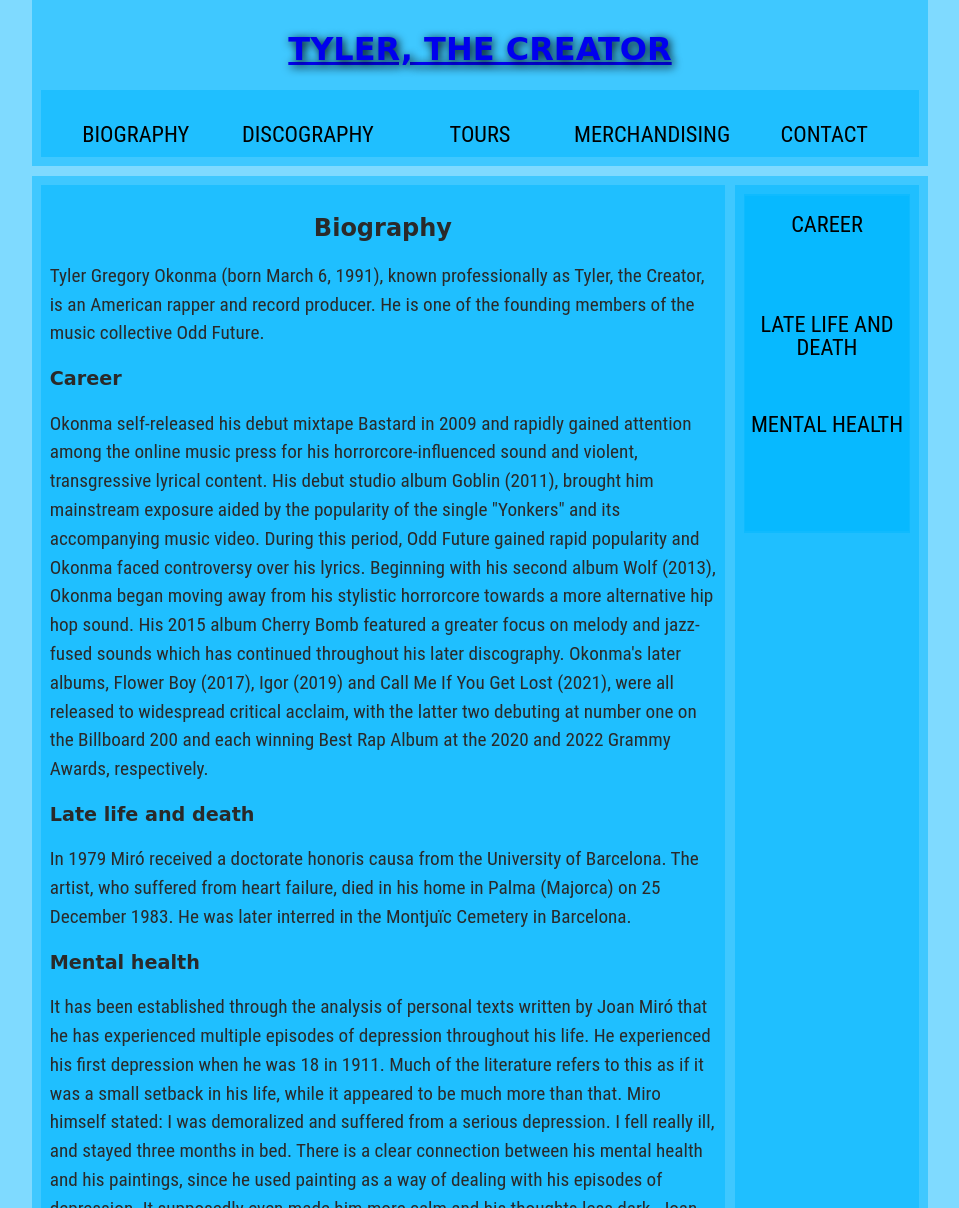
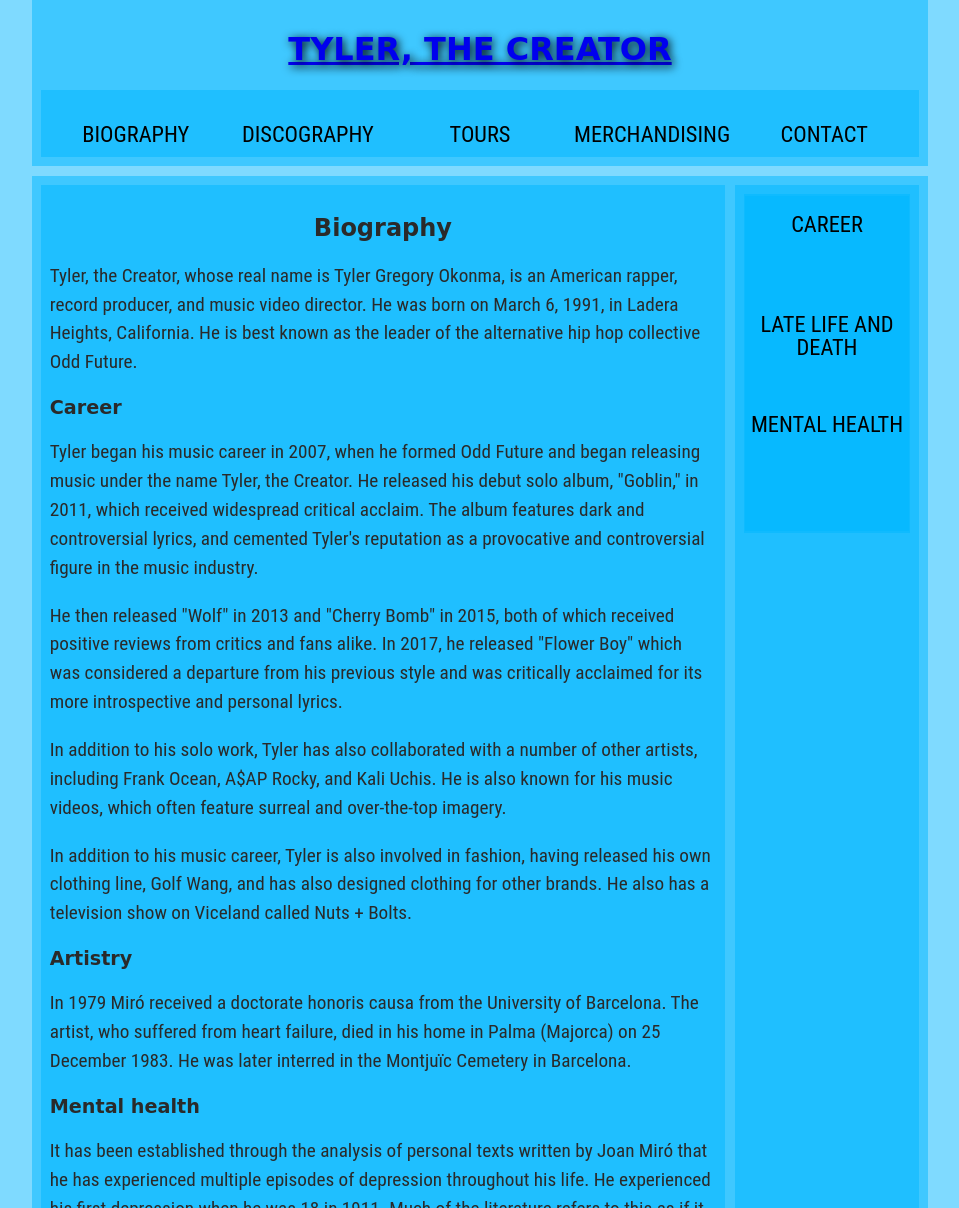
Before and after one commit to cesargari16/08cesar-mlims, a plain HTML site: page biography.html in a window 1280 px wide. Shown: the top 1208 px of the page, without its empty margins (160-1119 px from the left). Drawn offline with Linux system fonts and the light colour scheme.

Commit message:
18-01-2023

```diff
--- a/biography.html
+++ b/biography.html
@@ -36,24 +36,35 @@
         <article>
             <h2>Biography</h2>
             <p>
-                Tyler Gregory Okonma (born March 6, 1991), known professionally as
-                Tyler, the Creator, is an American rapper and record producer. He is
-                one of the founding members of the music collective Odd Future.
+                Tyler, the Creator, whose real name is Tyler Gregory Okonma, is an American rapper, record producer, and
+                music video director. He was born on March 6, 1991, in Ladera Heights, California. He is best known as
+                the leader of the alternative hip hop collective Odd Future.
             </p>
+
             <h3 id="Career">Career</h3>
             <p>
-                Okonma self-released his debut mixtape Bastard in 2009 and rapidly gained attention among the online
-                music press for his horrorcore-influenced sound and violent, transgressive lyrical content. His debut
-                studio album Goblin (2011), brought him mainstream exposure aided by the popularity of the single
-                "Yonkers" and its accompanying music video. During this period, Odd Future gained rapid popularity and
-                Okonma faced controversy over his lyrics. Beginning with his second album Wolf (2013), Okonma began
-                moving away from his stylistic horrorcore towards a more alternative hip hop sound. His 2015 album
-                Cherry Bomb featured a greater focus on melody and jazz-fused sounds which has continued throughout his
-                later discography. Okonma's later albums, Flower Boy (2017), Igor (2019) and Call Me If You Get Lost
-                (2021), were all released to widespread critical acclaim, with the latter two debuting at number one on
-                the Billboard 200 and each winning Best Rap Album at the 2020 and 2022 Grammy Awards, respectively.
+                Tyler began his music career in 2007, when he formed Odd Future and began releasing music under the name
+                Tyler, the Creator. He released his debut solo album, "Goblin," in 2011, which received widespread
+                critical acclaim. The album features dark and controversial lyrics, and cemented Tyler's reputation as a
+                provocative and controversial figure in the music industry.
             </p>
-            <h3 id="Late life and death">Late life and death</h3>
+            <p>
+                He then released "Wolf" in 2013 and "Cherry Bomb" in 2015, both of which received positive reviews from
+                critics and fans alike. In 2017, he released "Flower Boy" which was considered a departure from his
+                previous style and was critically acclaimed for its more introspective and personal lyrics.
+            </p>
+            <p>
+                In addition to his solo work, Tyler has also collaborated with a number of other artists, including
+                Frank Ocean, A$AP Rocky, and Kali Uchis. He is also known for his music videos, which often feature
+                surreal and over-the-top imagery.
+            </p>
+            <p>
+                In addition to his music career, Tyler is also involved in fashion, having released his own clothing
+                line, Golf Wang, and has also designed clothing for other brands. He also has a television show on
+                Viceland called Nuts + Bolts.
+            </p>
+
+            <h3 id="Late life and death">Artistry</h3>
             <p>
                 In 1979 Miró received a doctorate honoris causa from the University of
                 Barcelona. The artist, who suffered from heart failure, died in his
```
